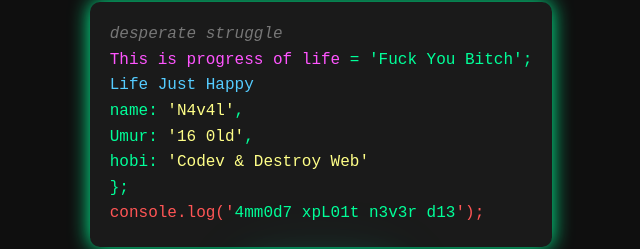
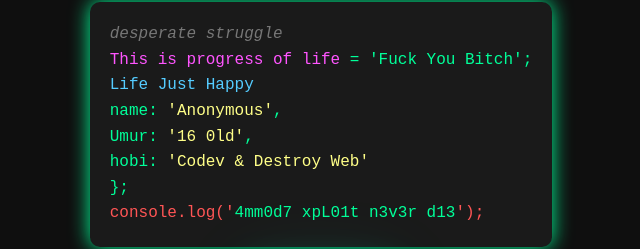
Before and after one commit to HMMODZPROJECT/hmmodznodie, a plain HTML site: page index.html in a window 1280 px wide. Shown: the part 271-520 px from the top of the page, 319-959 px from the left. Drawn offline with Linux system fonts and the light colour scheme.

Commit message:
Update index.html

```diff
--- a/index.html
+++ b/index.html
@@ -19,7 +19,7 @@
     <div class="code-line comment">desperate struggle</div>
     <div class="code-line"><span class="purple">This is progress of life</span> = <span class="green">'Fuck You Bitch'</span>;</div>
     <div class="code-line"><span class="blue">Life Just Happy</span></div>
-    <div class="code-line">name: <span class="yellow">'N4v4l'</span>,</div>
+    <div class="code-line">name: <span class="yellow">'Anonymous'</span>,</div>
     <div class="code-line">Umur: <span class="yellow">'16 0ld'</span>,</div>
     <div class="code-line">hobi: <span class="yellow">'Codev & Destroy Web'</span></div>
     <div class="code-line">};</div>
```
